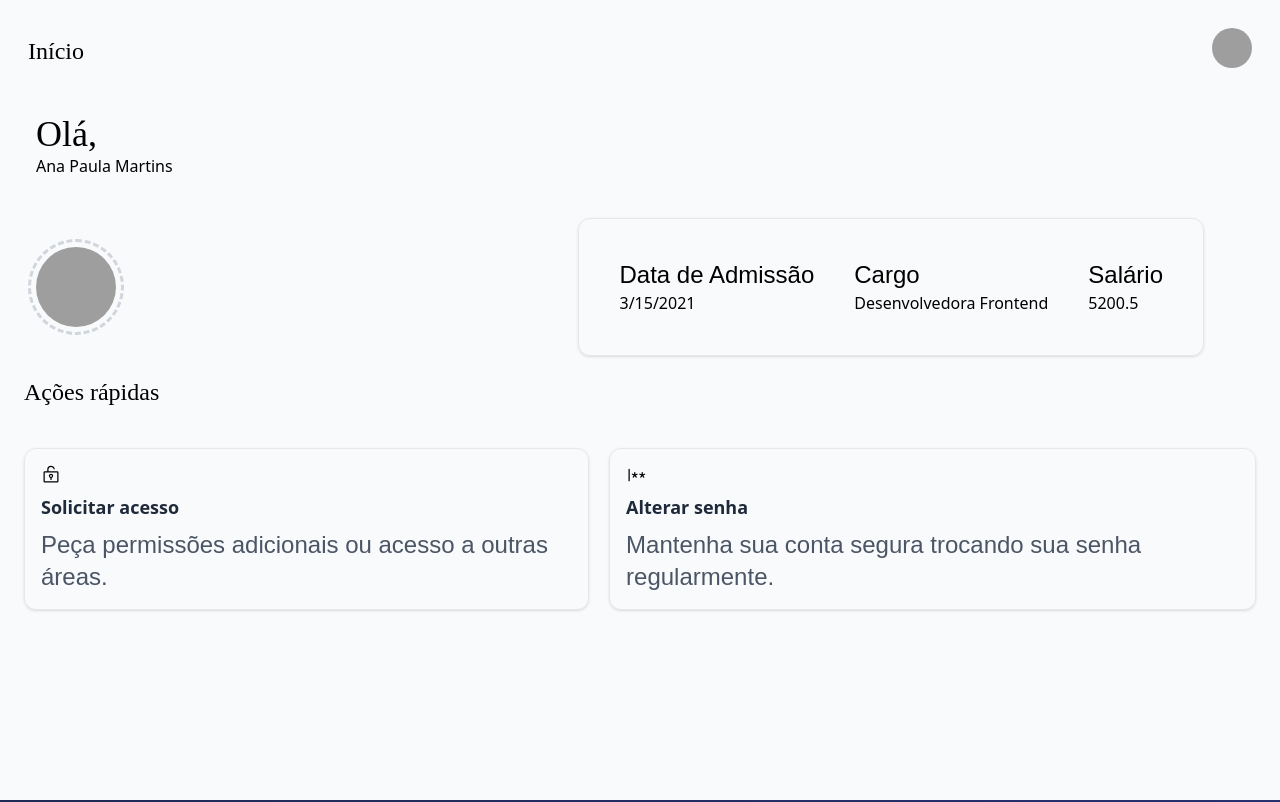
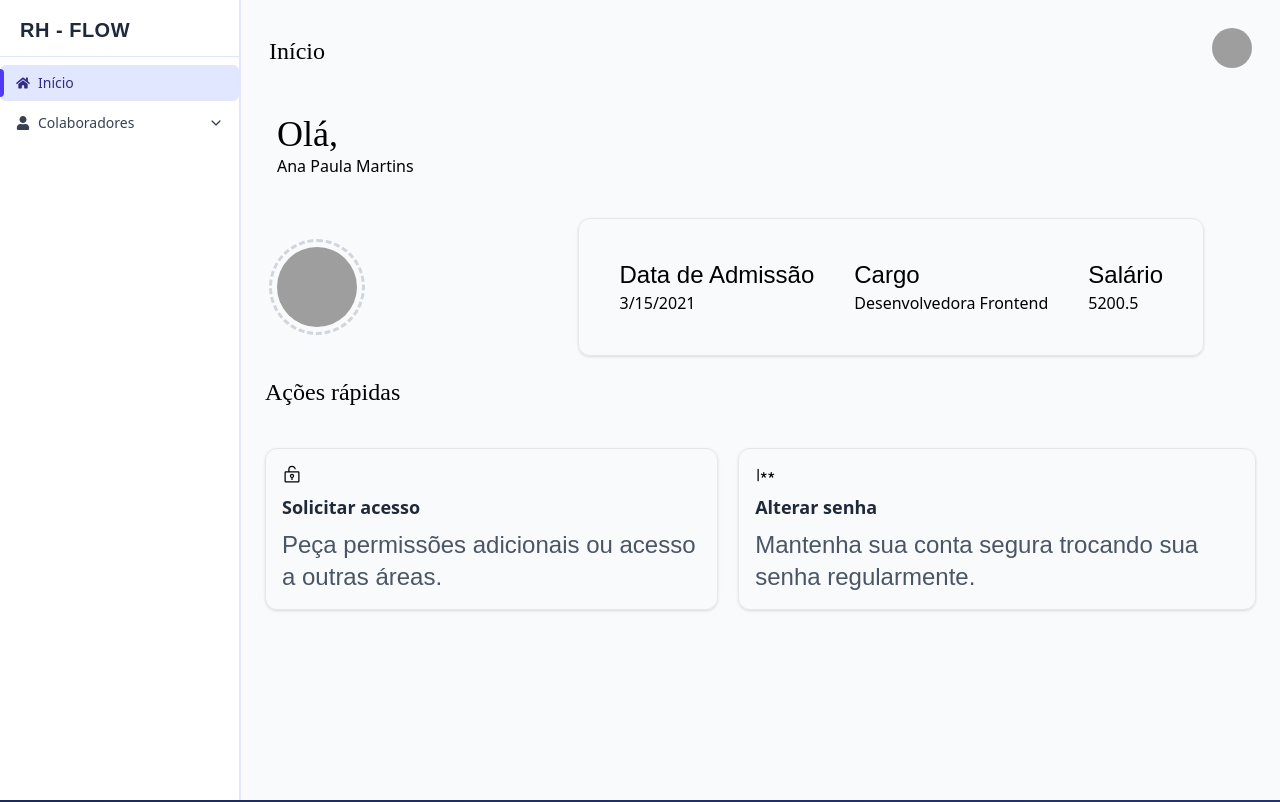
Before and after one commit to Grupo-02-Turma-JavaScript-07/Sistema-RH-Front, a React (Vite) app: page /perfil in a window 1280 px wide. Shown: the top 802 px of the page. Built offline with nearby package versions, Linux system fonts and the light colour scheme; grey boxes are pictures that could not be loaded; a web font is replaced by a local one.

Commit message:
Insere a sidebar

```diff
--- a/src/pages/perfil/Perfil.tsx
+++ b/src/pages/perfil/Perfil.tsx
@@ -1,5 +1,6 @@
 import { Gear, LockKeyOpen, Password, UserCircle } from '@phosphor-icons/react';
 import { getColaboradorById } from '../../service/Service';
+import Sidebar from '../../components/sidebar/Sidebar';
 
 interface PerfilProps {
     idColaborador: number;
@@ -9,6 +10,8 @@ function Perfil({ idColaborador }: PerfilProps) {
     const colaborador = getColaboradorById(idColaborador);
 
     return (
+        <div className='flex'>
+            <Sidebar />
             <div className="p-4 mx-auto">
                 <div className="flex flex-row justify-between items-center m-3">
                     <h2 className="font-marko text-2xl ">Início</h2>
@@ -73,6 +76,7 @@ function Perfil({ idColaborador }: PerfilProps) {
                     </div>
                 </div>
             </div>
+        </div>
     );
 }
 
```
Lines whose indentation alone changed are shown as unchanged.
